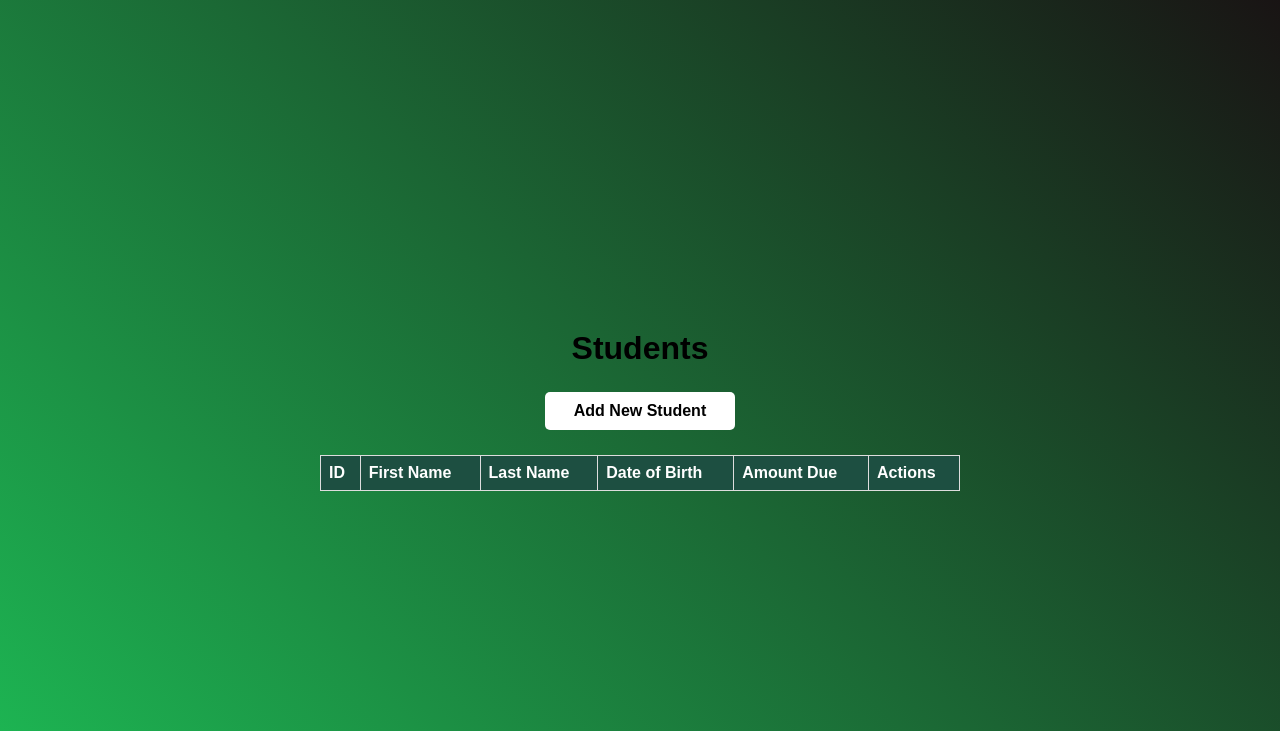
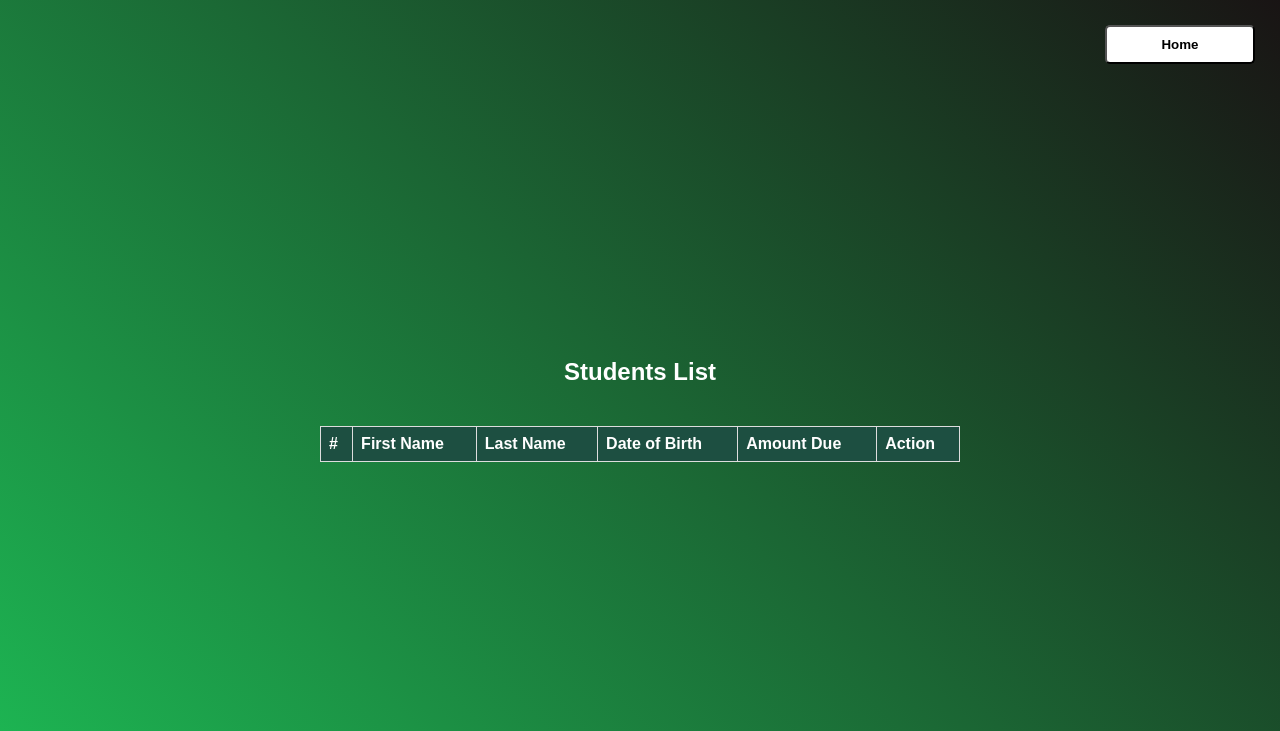
Before and after one commit to ItsNimmz/AIDI_2004_APP, a Flask app: page /students in a window 1280 px wide. Shown: the top 731 px of the page. Run offline with Flask 3, Linux system fonts and the light colour scheme; lists and menus that the app fills with data are empty.

Commit message:
design chnages

```diff
--- a/templates/students.html
+++ b/templates/students.html
@@ -1,36 +1,49 @@
+<!-- templates/index.html -->
 <!DOCTYPE html>
 <html lang="en">
 <head>
     <meta charset="UTF-8">
     <meta name="viewport" content="width=device-width, initial-scale=1.0">
-    <title>Students</title>
     <link rel="stylesheet" href="{{ url_for('static', filename='css/styles.css') }}">
+    <title>Students List</title>
 </head>
+
+<script>
+    function confirmDelete(studentId) {
+        const confirmation = confirm("Are you sure you want to delete this student?");
+        if (confirmation) {
+            window.location.href = `/student/delete/${studentId}`;
+        }
+    }
+    function editStudent(studentId) {
+        window.location.href = `/student/${studentId}`;
+    }
+</script>
 <body>
-    <h1>Students</h1>
-    <a href="{{ url_for('add_student') }}">Add New Student</a>
+    <h2 style="color: white;">Students List</h2>
+    <button class="home-button" onclick="window.location.href='/'">Home</button>
     <table>
         <thead>
             <tr>
-                <th>ID</th>
+                <th>#</th>
                 <th>First Name</th>
                 <th>Last Name</th>
                 <th>Date of Birth</th>
                 <th>Amount Due</th>
-                <th>Actions</th>
+                <th>Action</th>
             </tr>
         </thead>
         <tbody>
             {% for student in students %}
             <tr>
-                <td>{{ student.student_id }}</td>
+                <td>{{ loop.index  }}</td>
                 <td>{{ student.first_name }}</td>
                 <td>{{ student.last_name }}</td>
                 <td>{{ student.dob }}</td>
                 <td>{{ student.amount_due }}</td>
-                <td>
-                    <a href="{{ url_for('get_student', student_id=student.student_id) }}">Edit</a>
-                    <a href="{{ url_for('delete_student', student_id=student.student_id) }}">Delete</a>
+                <td class="action-buttons">
+                    <button class="edit-button" onclick="editStudent({{ student.student_id }})">Edit</button>
+                    <button class="delete-button" onclick=confirmDelete({{student.student_id}})>Delete</button>
                 </td>
             </tr>
             {% endfor %}
```
Also changed, not shown: templates/student_form.html (+20 -11 lines).
